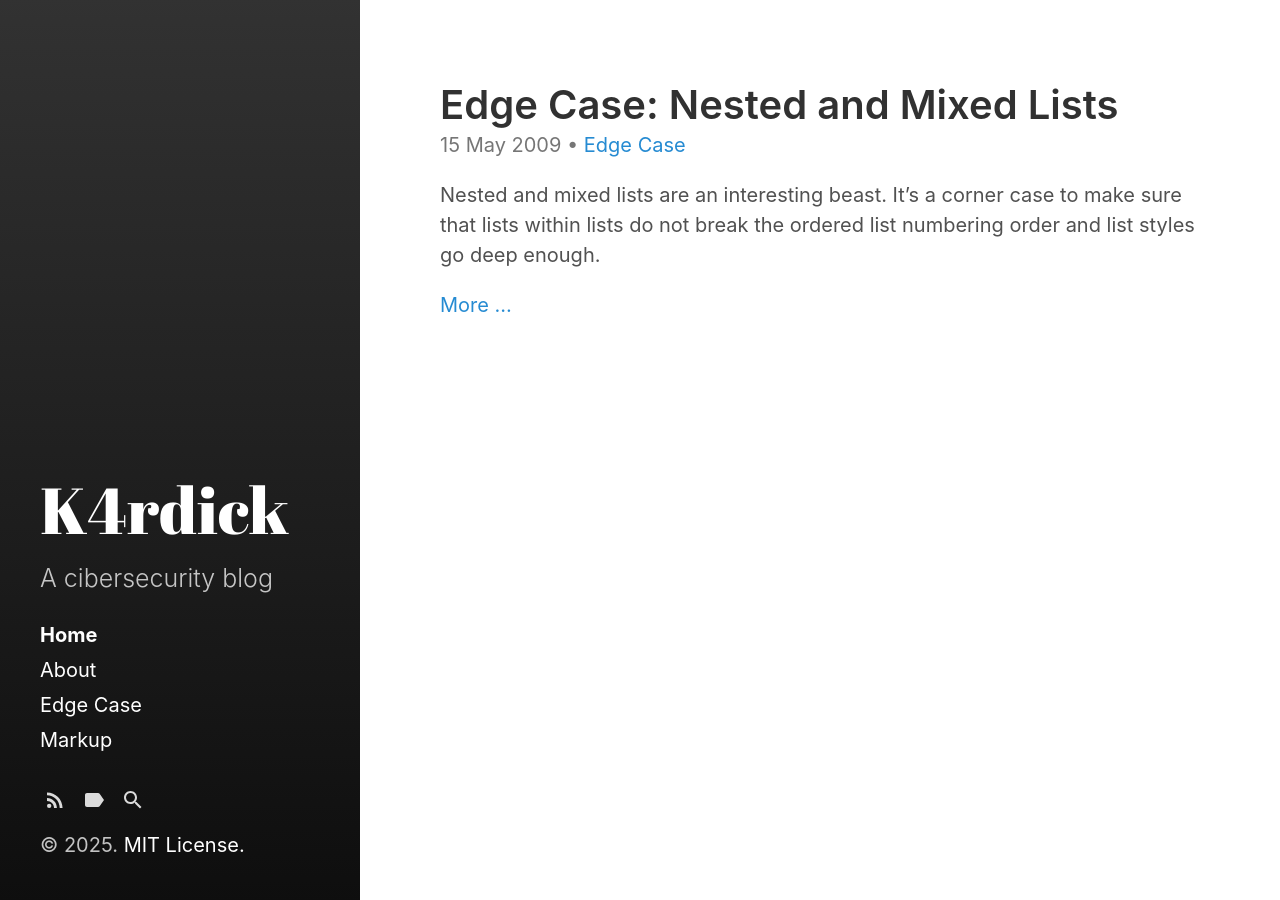
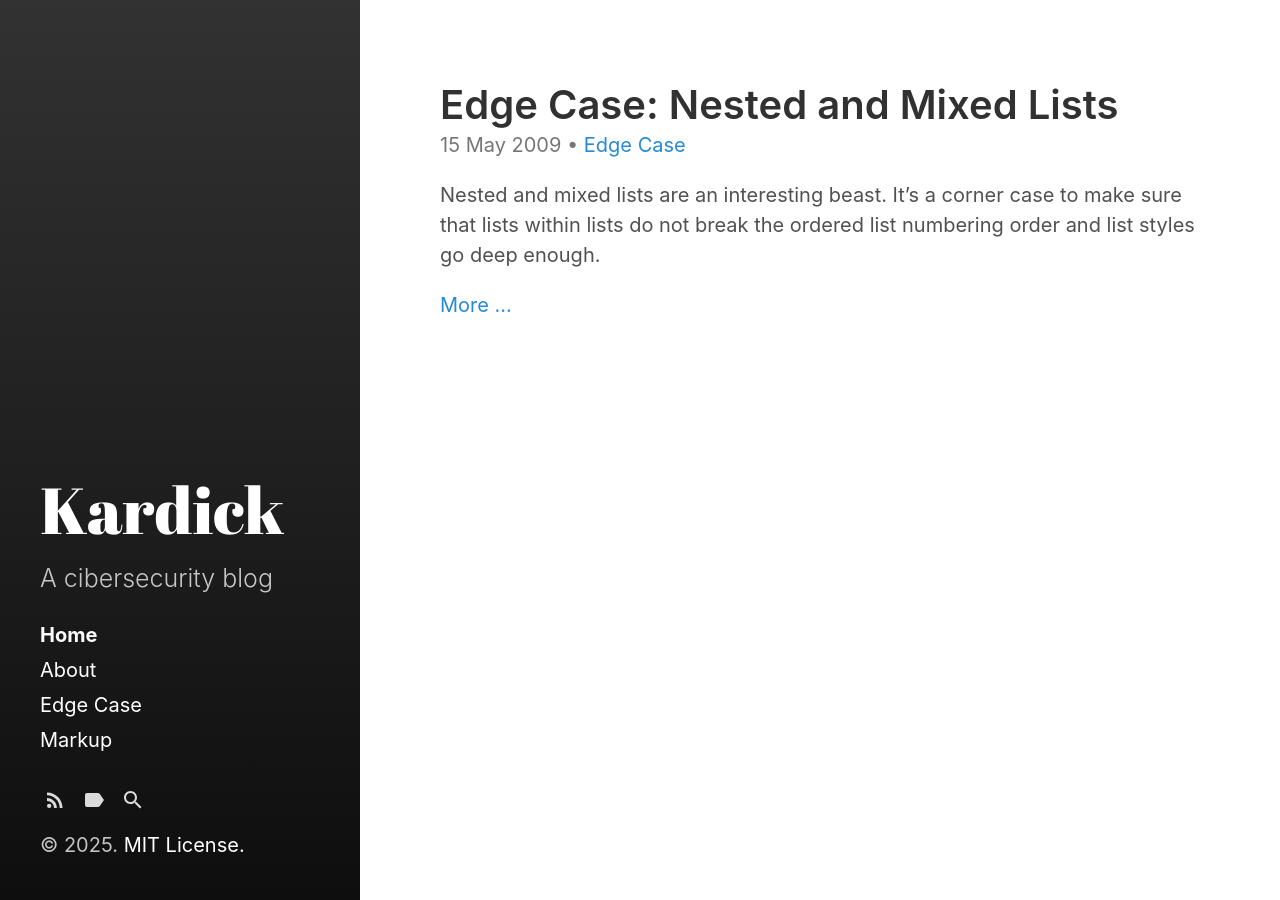
Before and after one commit to kardick/kardick.github.io, a Jekyll site: the page built from index.html, in a window 1280 px wide. Built offline with Jekyll 4.4.1, drawn with Linux system fonts in a browser that asks for light colours; the list of posts is cut into pages by our own code.

Commit message:
Update _config.yml

```diff
--- a/_config.yml
+++ b/_config.yml
@@ -3,7 +3,7 @@ markdown:         kramdown
 highlighter:      rouge
 
 # Setup
-title:            K4rdick
+title:            Kardick
 tagline:          ''
 description:      'A cibersecurity blog'
 url:              https://kardick.github.io
```
